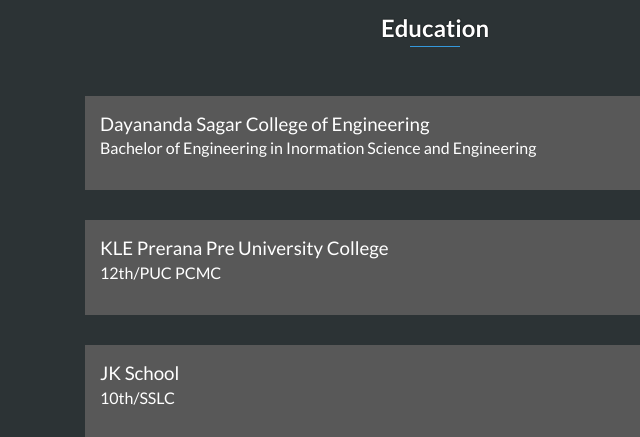
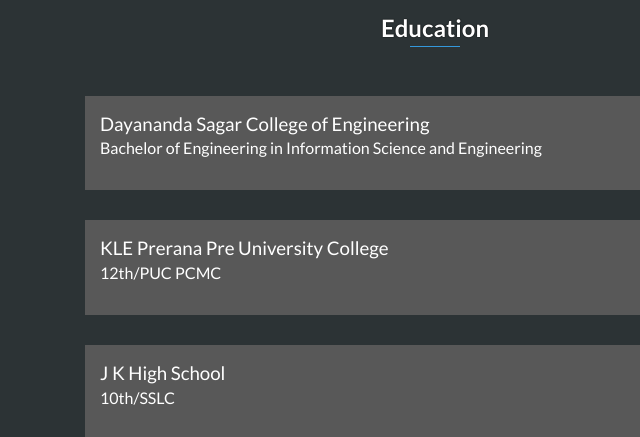
Before and after one commit to pvp16/pvp16.github.io, a website: page index.html in a window 1280 px wide. Shown: the part 1080-1517 px from the top of the page, 205-845 px from the left. Drawn offline with nearby package versions, Linux system fonts and the light colour scheme.

Commit message:
Update index.html

```diff
--- a/index.html
+++ b/index.html
@@ -88,7 +88,7 @@
         <div class="education-block">
             <h3>Dayananda Sagar College of Engineering</h3>
             <span class="education-date">2017 - 2021</span>
-            <h4>Bachelor of Engineering in Inormation Science and Engineering</h4>
+            <h4>Bachelor of Engineering in Information Science and Engineering</h4>
         </div>
         <!-- End .education-block -->
 
@@ -98,7 +98,7 @@
             <h4>12th/PUC PCMC</h4>
         </div>
         <div class="education-block">
-            <h3>JK School</h3>
+            <h3>J K High School</h3>
             <span class="education-date">2015</span>
             <h4>10th/SSLC</h4>
         </div>
```
